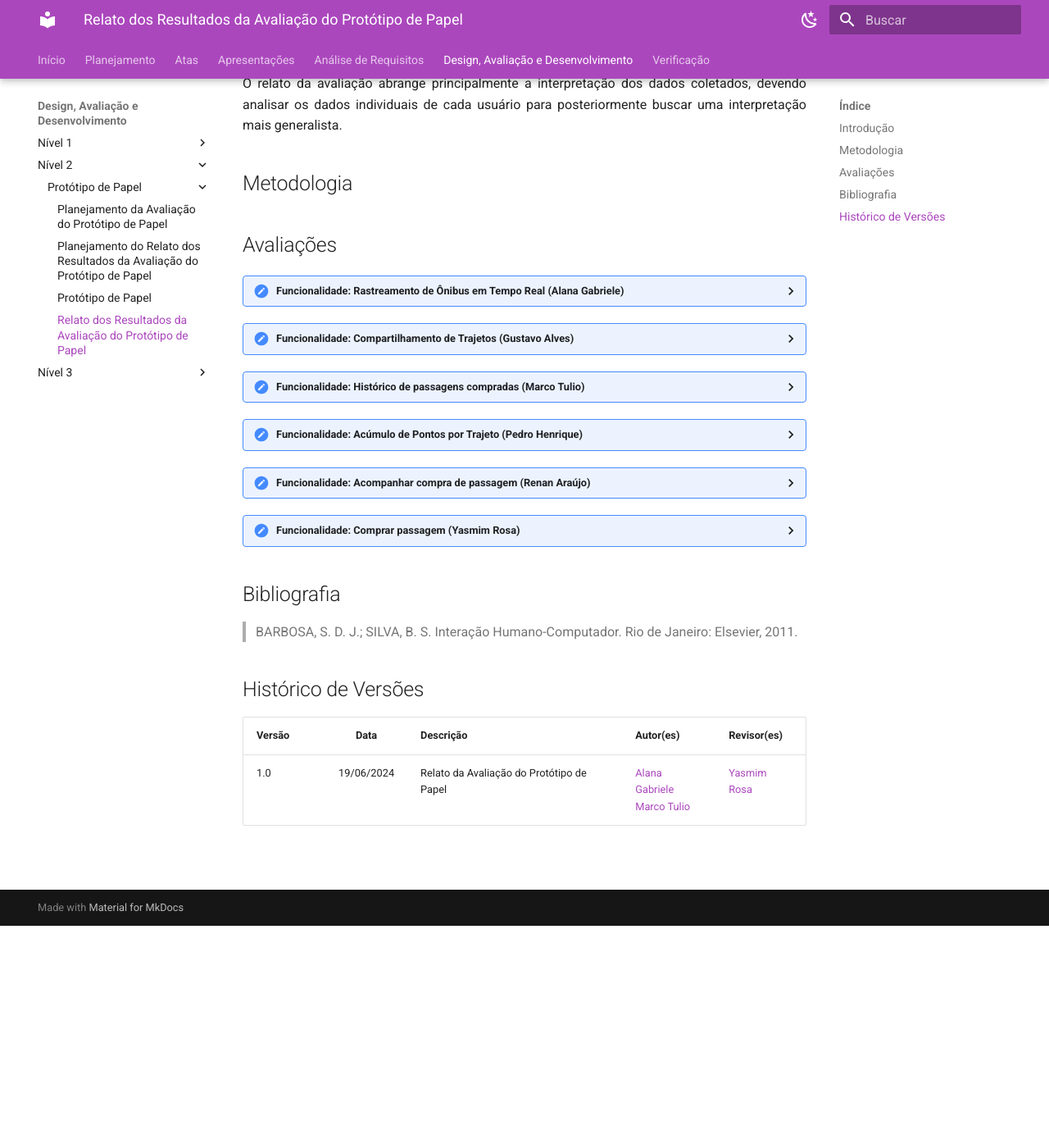
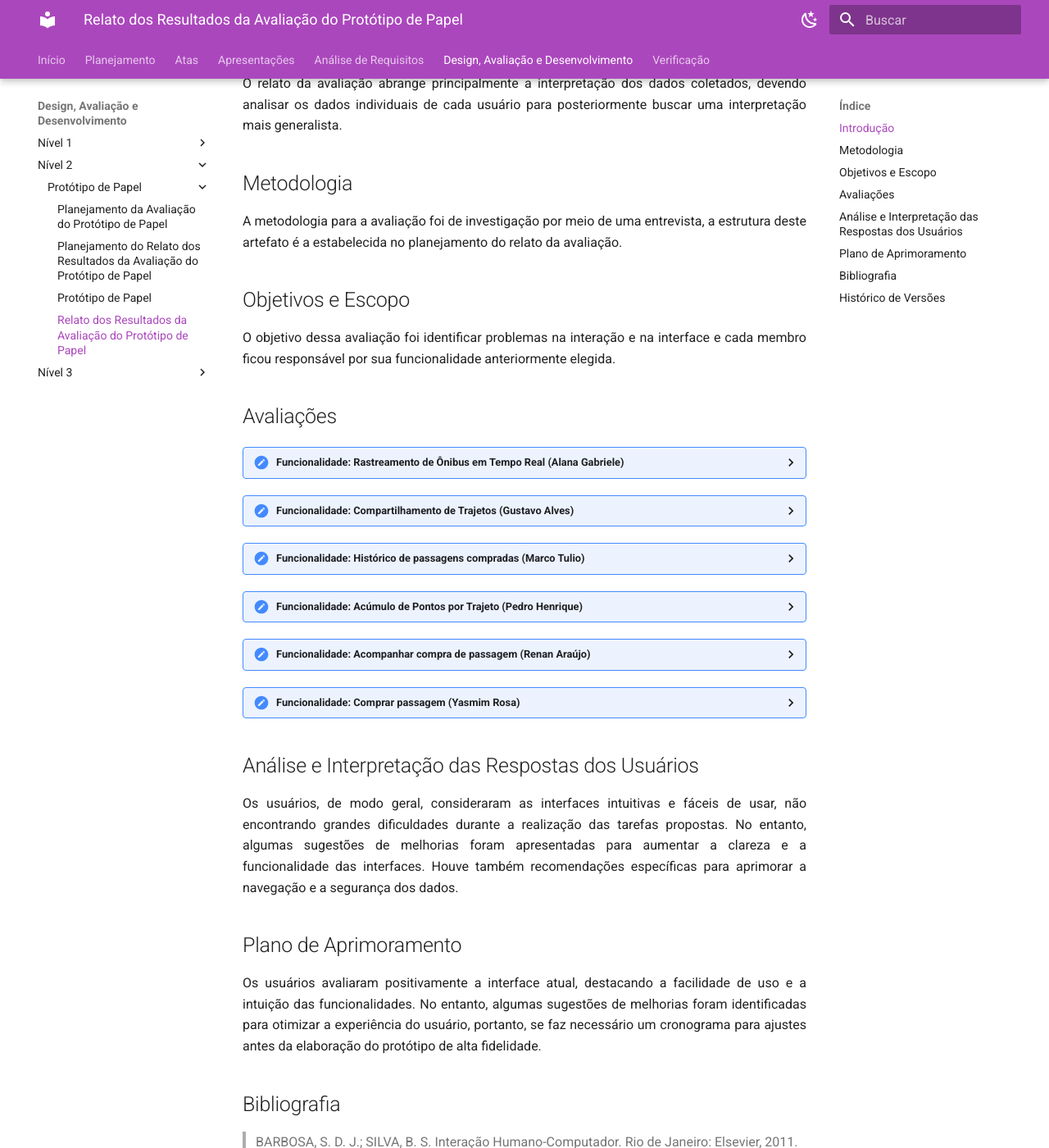
Before and after one commit to Interacao-Humano-Computador/2024.1-Grupo08, an MkDocs documentation site: the page built from docs/design_avaliacao/nivel_2/prototipo_papel/relato.md, in a window 1280 px wide and 1400 px high, scrolled down 271 px. Shown: the whole window at 82% size. Built offline with MkDocs 1.6.1 and Material for MkDocs 9.7.7, drawn with Linux system fonts in a browser that asks for light colours.

Commit message:
páginas

```diff
--- a/docs/design_avaliacao/nivel_2/prototipo_papel/relato.md
+++ b/docs/design_avaliacao/nivel_2/prototipo_papel/relato.md
@@ -2,6 +2,10 @@
 O relato da avaliação abrange principalmente a interpretação dos dados coletados, devendo analisar os dados individuais de cada usuário para posteriormente buscar uma interpretação mais generalista.
 
 ## Metodologia
+A metodologia para a avaliação foi de investigação por meio de uma entrevista, a estrutura deste artefato é a estabelecida no planejamento do relato da avaliação.
+
+## Objetivos e Escopo
+O objetivo dessa avaliação foi identificar problemas na interação e na interface e cada membro ficou responsável por sua funcionalidade anteriormente elegida.
 
 
 ## Avaliações
@@ -177,6 +181,13 @@ O relato da avaliação abrange principalmente a interpretação dos dados colet
    <iframe width="560" height="315" src="https://www.youtube.com/embed/CFtM2fATQ6w?si=lZvXjdllCDke2zaY" title="YouTube video player" frameborder="0" allow="accelerometer; autoplay; clipboard-write; encrypted-media; gyroscope; picture-in-picture; web-share" referrerpolicy="strict-origin-when-cross-origin" allowfullscreen></iframe>
 </details>
 
+## Análise e Interpretação das Respostas dos Usuários
+Os usuários, de modo geral, consideraram as interfaces intuitivas e fáceis de usar, não encontrando grandes dificuldades durante a realização das tarefas propostas. No entanto, algumas sugestões de melhorias foram apresentadas para aumentar a clareza e a funcionalidade das interfaces. Houve também recomendações específicas para aprimorar a navegação e a segurança dos dados.
+
+## Plano de Aprimoramento
+Os usuários avaliaram positivamente a interface atual, destacando a facilidade de uso e a intuição das funcionalidades. No entanto, algumas sugestões de melhorias foram identificadas para otimizar a experiência do usuário, portanto, se faz necessário um cronograma para ajustes antes da elaboração do protótipo de alta fidelidade.
+
+
 ## Bibliografia
 >BARBOSA, S. D. J.; SILVA, B. S. Interação Humano-Computador. Rio de Janeiro: Elsevier, 2011.
 
```
Also changed, not shown: docs/Design_avaliacao/nivel_3/planejamento_avaliacao_PAF.md (+1 -1 lines).
